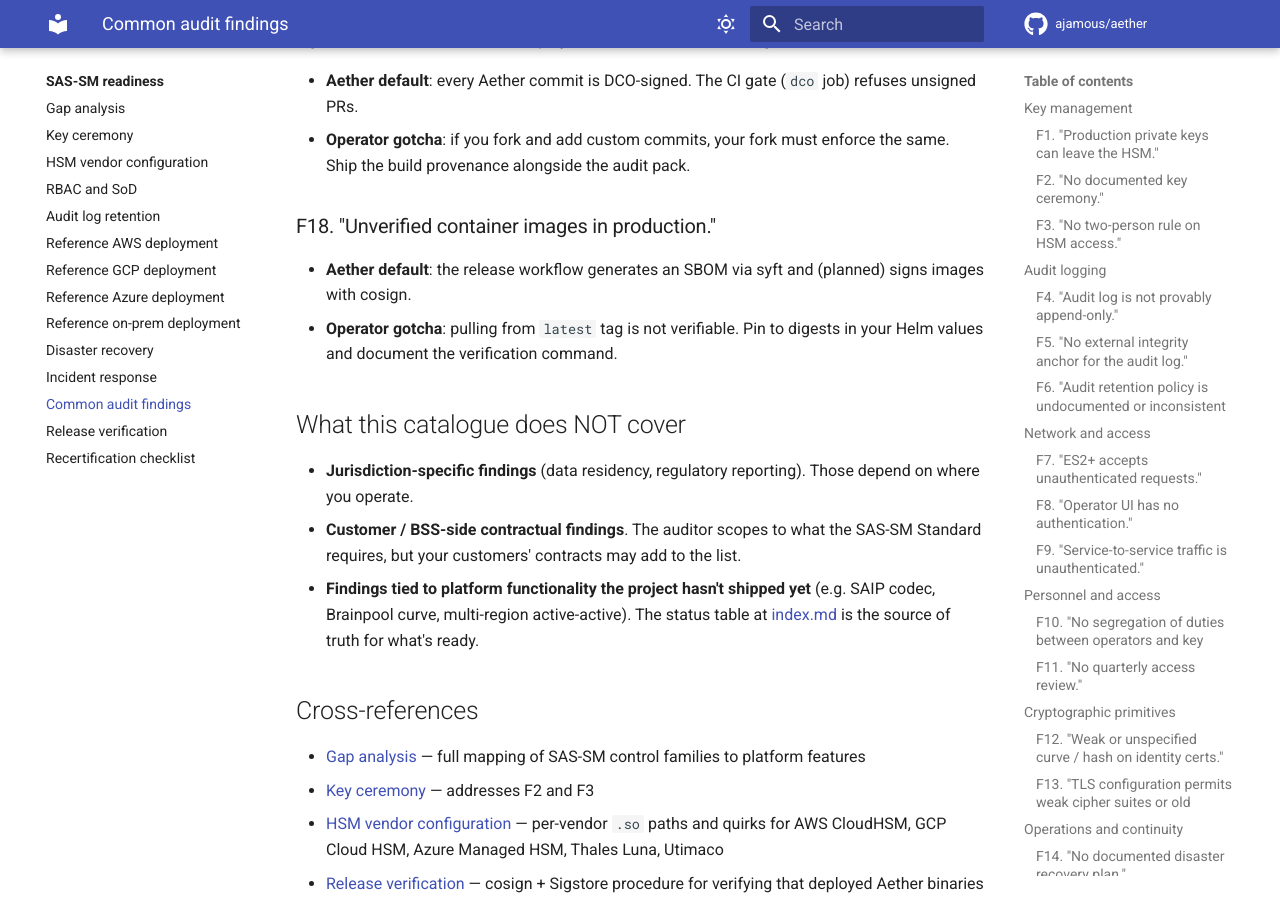
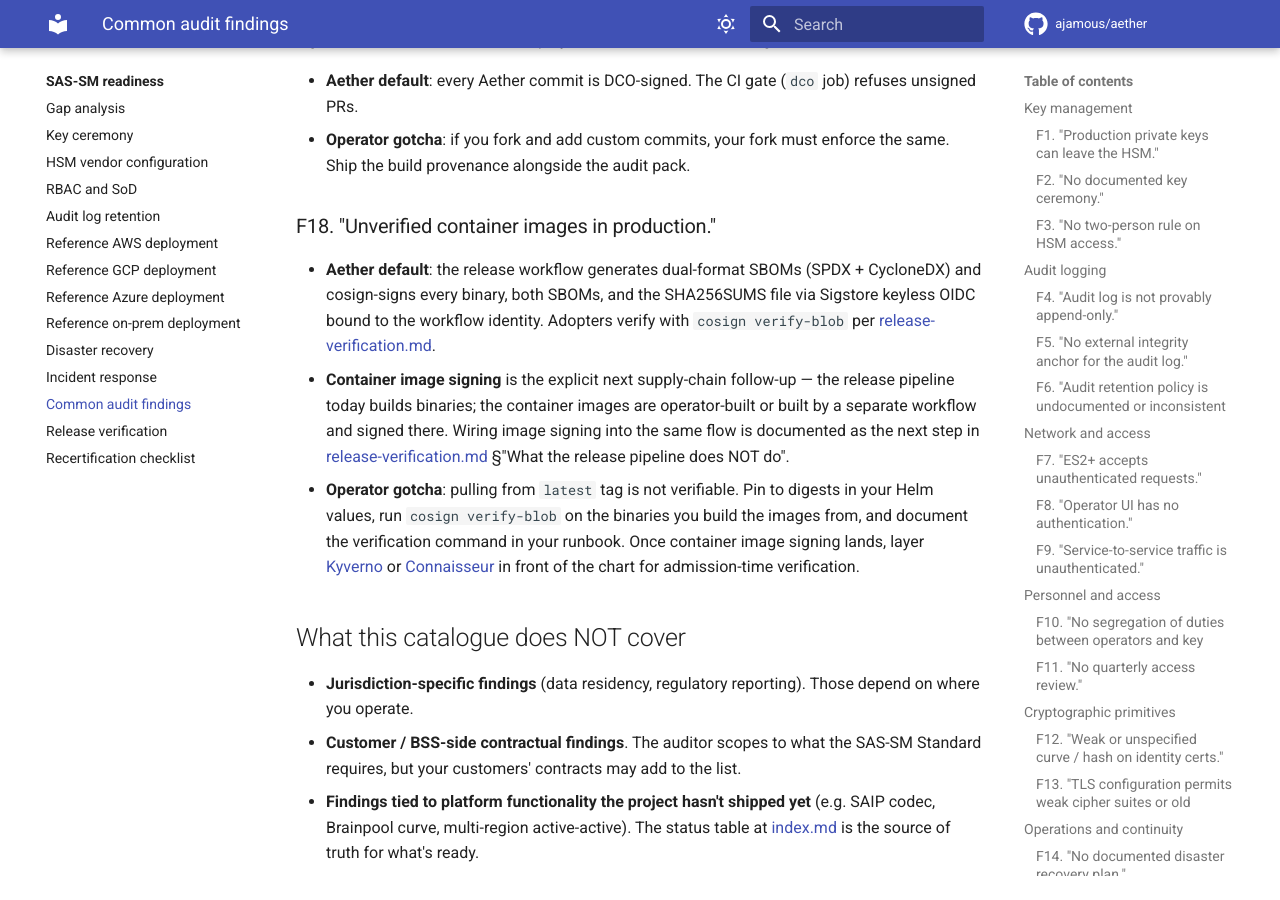
Before and after one commit to ajamous/AETHER, an MkDocs documentation site: the page built from docs/sas-sm/common-findings.md, in a window 1280 px wide and 900 px high, scrolled down 5296 px. Built offline with MkDocs 1.6.1 and Material for MkDocs 9.7.7, drawn with Linux system fonts in a browser that asks for light colours; comment, search, counter and statistics services are not loaded.

Commit message:
SECURITY.md: document the four-layer supply-chain stack now in place
Closes a documentation gap created by the recent supply-chain
PRs. SECURITY.md hadn't been touched since project bootstrap
and didn't mention any of the protections that landed since:
Dependabot, govulncheck, CodeQL, cosign + Sigstore release
signing. Researchers and SAS-SM auditors look at SECURITY.md
first; an honest current view there matters.

New "Supply-chain protections in place" section: four-row table
summarising what runs and where, plus a note on the dual-format
SBOM (SPDX + CycloneDX) attached to releases and a pointer to
the toolchain-floor bump policy in go.work.

New "Researcher-friendly scanning" section explicitly welcomes
public security testing of unreleased branches and PRs. Spells
out what to include in a fix PR (advisory ID, govulncheck
output showing resolution, regression test where feasible).

Scope tightened: the release pipeline + cosign identity and the
auditor verifier CLI are now in scope. Out-of-scope adds a
clarifying note about CVEs in third-party container base
images.

Cross-references to the dependency-update policy, the
govulncheck procedure, the release-verification doc, and the
common-findings catalogue.

Also updates docs/sas-sm/common-findings.md F18 ("Unverified
container images in production") to reflect what's actually
shipped: dual SBOMs + cosign-signed binaries+SBOMs+SHA256SUMS
via Sigstore keyless OIDC. The "(planned) signs images with
cosign" qualifier is replaced with an honest acknowledgement
that container image signing is the next follow-up. Kyverno
and Connaisseur are called out by name as the layered-on
admission-time answer.

Signed-off-by: Ameed Jamous <a.jamous@telecomsxchange.com>

```diff
--- a/docs/sas-sm/common-findings.md
+++ b/docs/sas-sm/common-findings.md
@@ -249,11 +249,26 @@
 
 ### F18. "Unverified container images in production."
 
-- **Aether default**: the release workflow generates an SBOM
-  via syft and (planned) signs images with cosign.
+- **Aether default**: the release workflow generates dual-format
+  SBOMs (SPDX + CycloneDX) and cosign-signs every binary, both
+  SBOMs, and the SHA256SUMS file via Sigstore keyless OIDC bound
+  to the workflow identity. Adopters verify with `cosign verify-blob`
+  per [release-verification.md](release-verification.md).
+- **Container image signing** is the explicit next supply-chain
+  follow-up — the release pipeline today builds binaries; the
+  container images are operator-built or built by a separate
+  workflow and signed there. Wiring image signing into the same
+  flow is documented as the next step in
+  [release-verification.md](release-verification.md) §"What the
+  release pipeline does NOT do".
 - **Operator gotcha**: pulling from `latest` tag is not
-  verifiable. Pin to digests in your Helm values and document
-  the verification command.
+  verifiable. Pin to digests in your Helm values, run
+  `cosign verify-blob` on the binaries you build the images
+  from, and document the verification command in your runbook.
+  Once container image signing lands, layer
+  [Kyverno](https://kyverno.io/policies/cosign-image-signing/)
+  or [Connaisseur](https://github.com/sse-secure-systems/connaisseur)
+  in front of the chart for admission-time verification.
 
 ## What this catalogue does NOT cover
 
```
Also changed, not shown: CHANGELOG.md (+43 -0 lines), SECURITY.md (+66 -0 lines).
